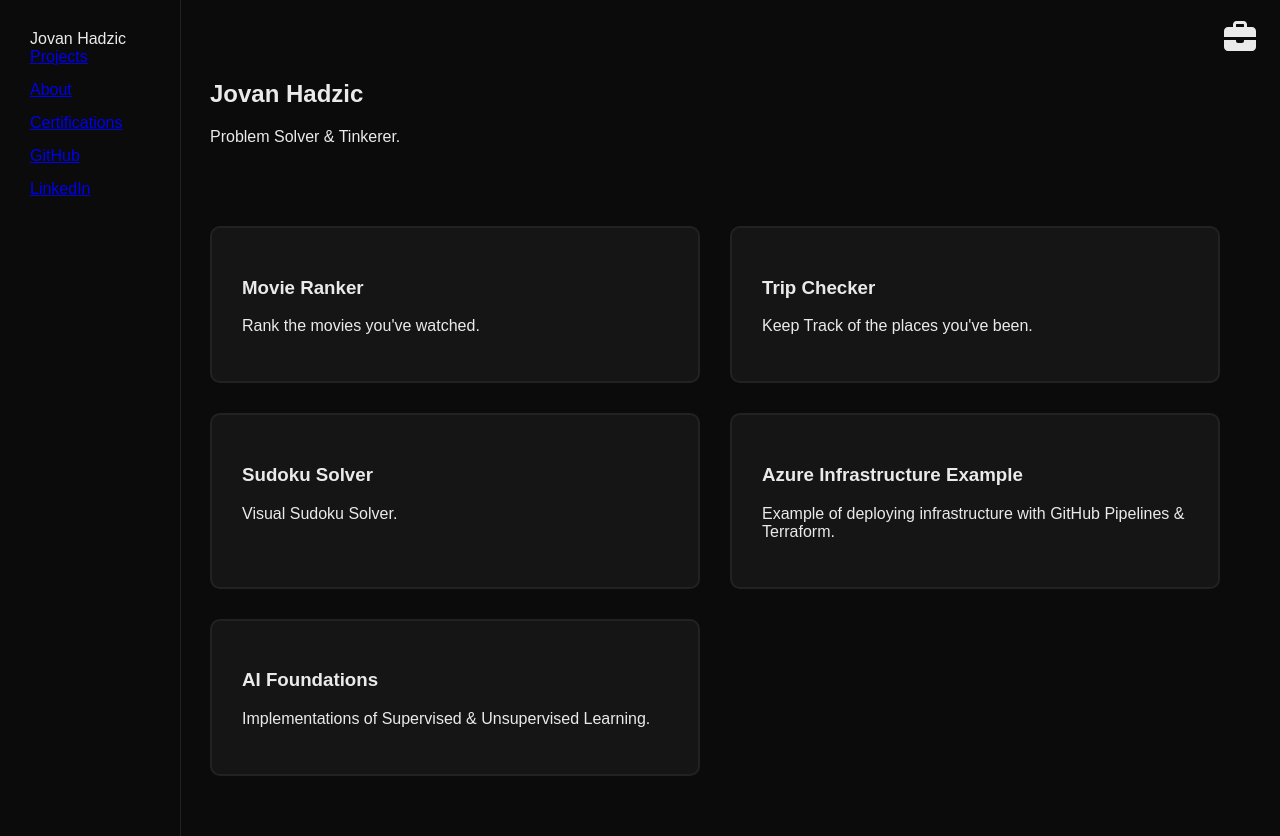
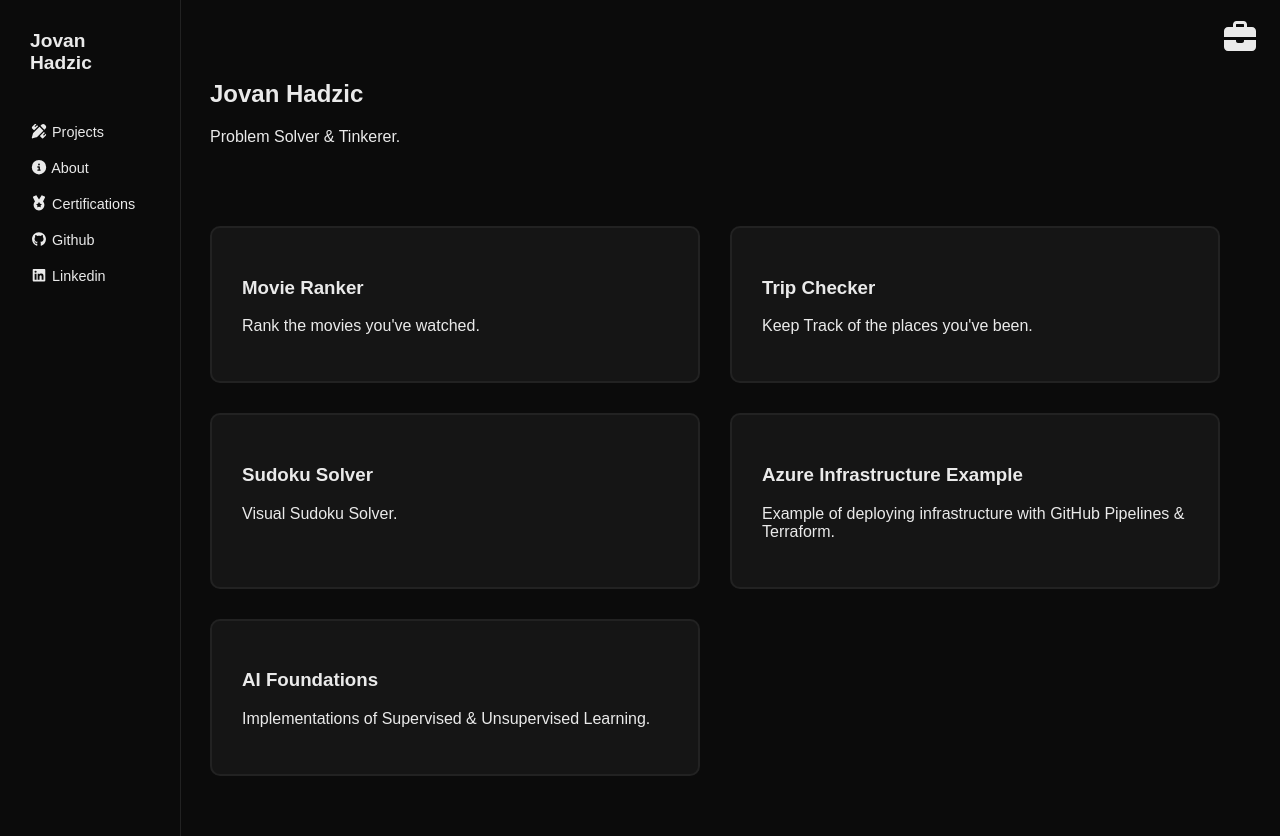
Before and after one commit to Jovan253/portfolio, a React (Create React App) app: page / in a window 1280 px wide. Built offline with nearby package versions, Linux system fonts and the light colour scheme.

Commit message:
fix: re-work sidebar

```diff
--- a/src/components/Sidebar.jsx
+++ b/src/components/Sidebar.jsx
@@ -1,3 +1,8 @@
+import { Link } from "react-router-dom";
+import { FontAwesomeIcon } from "@fortawesome/react-fontawesome";
+import { faGithub, faLinkedin } from "@fortawesome/free-brands-svg-icons";
+import { faMedal, faCircleInfo, faPenRuler } from "@fortawesome/free-solid-svg-icons";
+
 export default function Sidebar() {
     return (
         <aside className="sidebar">
@@ -6,12 +11,17 @@ export default function Sidebar() {
                 Jovan Hadzic
             </div>
 
-            <nav>
-                <a href="#projects">Projects</a>
-                <a href="/about">About</a>
-                <a href="/certifications">Certifications</a>
-                <a href="https://github.com/Jovan253">GitHub</a>
-                <a href="https://www.linkedin.com/in/jovan-hadzic-6644321ba/">LinkedIn</a>
+            <nav className="sidebar-nav">
+                <Link to="/"><FontAwesomeIcon icon={faPenRuler}/> Projects</Link>
+                <Link to="/"><FontAwesomeIcon icon={faCircleInfo}/> About</Link>
+                <Link to="/"><FontAwesomeIcon icon={faMedal}/> Certifications</Link>
+
+                <a href="https://github.com/Jovan253" target="_blank" rel="noreferrer">
+                    <FontAwesomeIcon icon={faGithub}/> Github
+                </a>
+                <a href="https://www.linkedin.com/in/jovan-hadzic-6644321ba/" target="_blank" rel="noreferrer">
+                    <FontAwesomeIcon icon={faLinkedin}/> Linkedin
+                </a>
             </nav>
 
         </aside>
--- a/src/styles/global.css
+++ b/src/styles/global.css
@@ -9,20 +9,43 @@ body {
   display: flex;
 }
 
+/* Sidebar */
 .sidebar {
   width: 120px;
   height: 100vh;
   border-right: 1px solid #222;
   padding: 30px;
   position: fixed;
+  display: flex;
+  flex-direction: column;
+  justify-content: flex-start;
+  background: #0b0b0b;
 }
 
-.sidebar nav {
+.logo {
+  font-weight: bold;
+  font-size: 1.2rem;
+  margin-bottom: 50px;
+}
+
+.sidebar-nav {
   display: flex;
   flex-direction: column;
-  gap: 15px;
+  gap: 20px;
 }
 
+.sidebar-nav a, .sidebar-nav .active {
+  color: #eaeaea;
+  text-decoration: none;
+  font-size: 0.9rem;
+  transition: color 0.2s;
+}
+
+.sidebar-nav a:hover {
+  color: #7c5cff;
+}
+
+/* Projects */
 .main {
   margin-left: 150px;
   padding: 60px;
@@ -60,6 +83,7 @@ body {
   color: #fff;
 }
 
+/* Work Icon */
 .work-icon {
   position: fixed;
   top: 20px;
```
